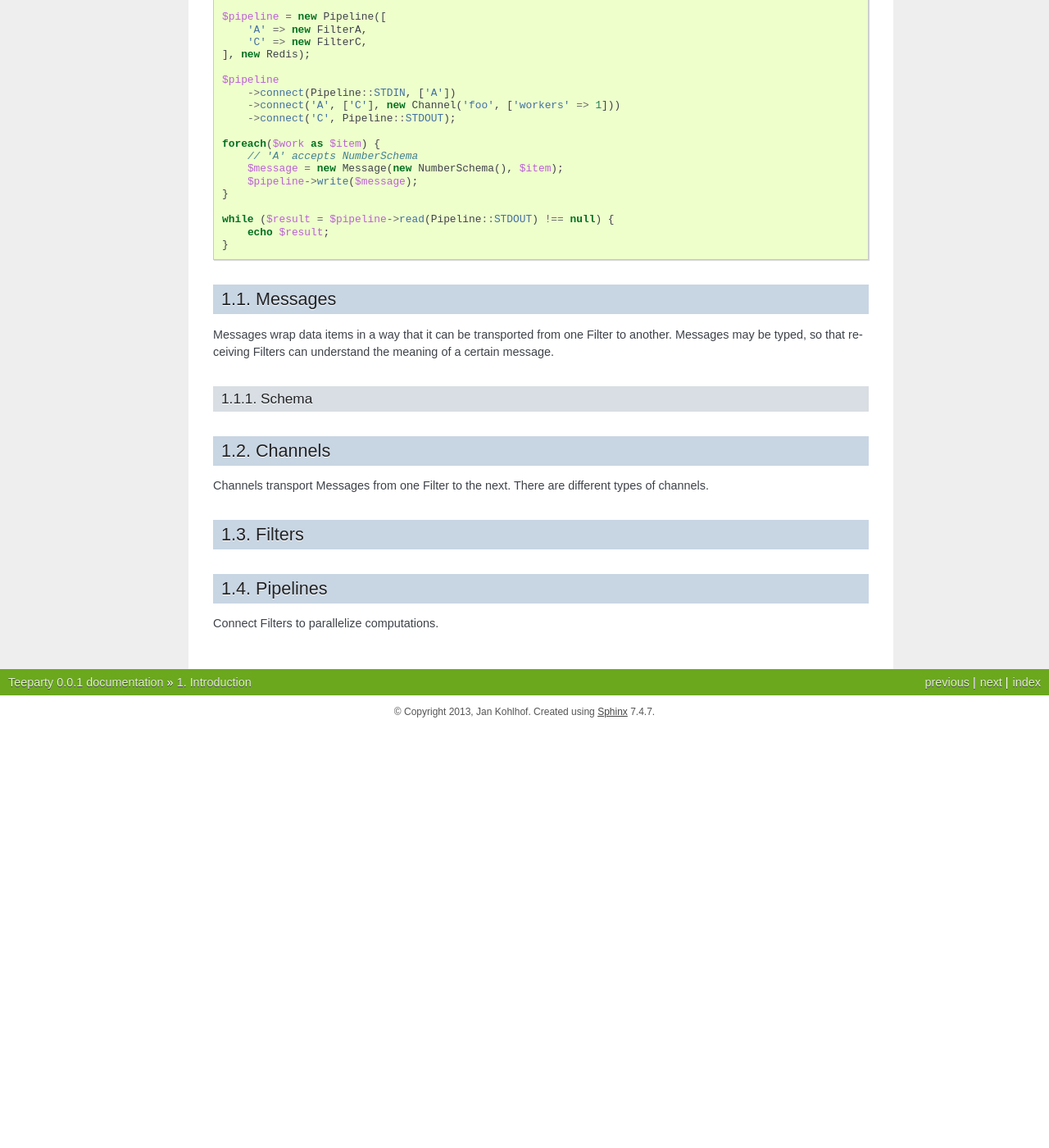
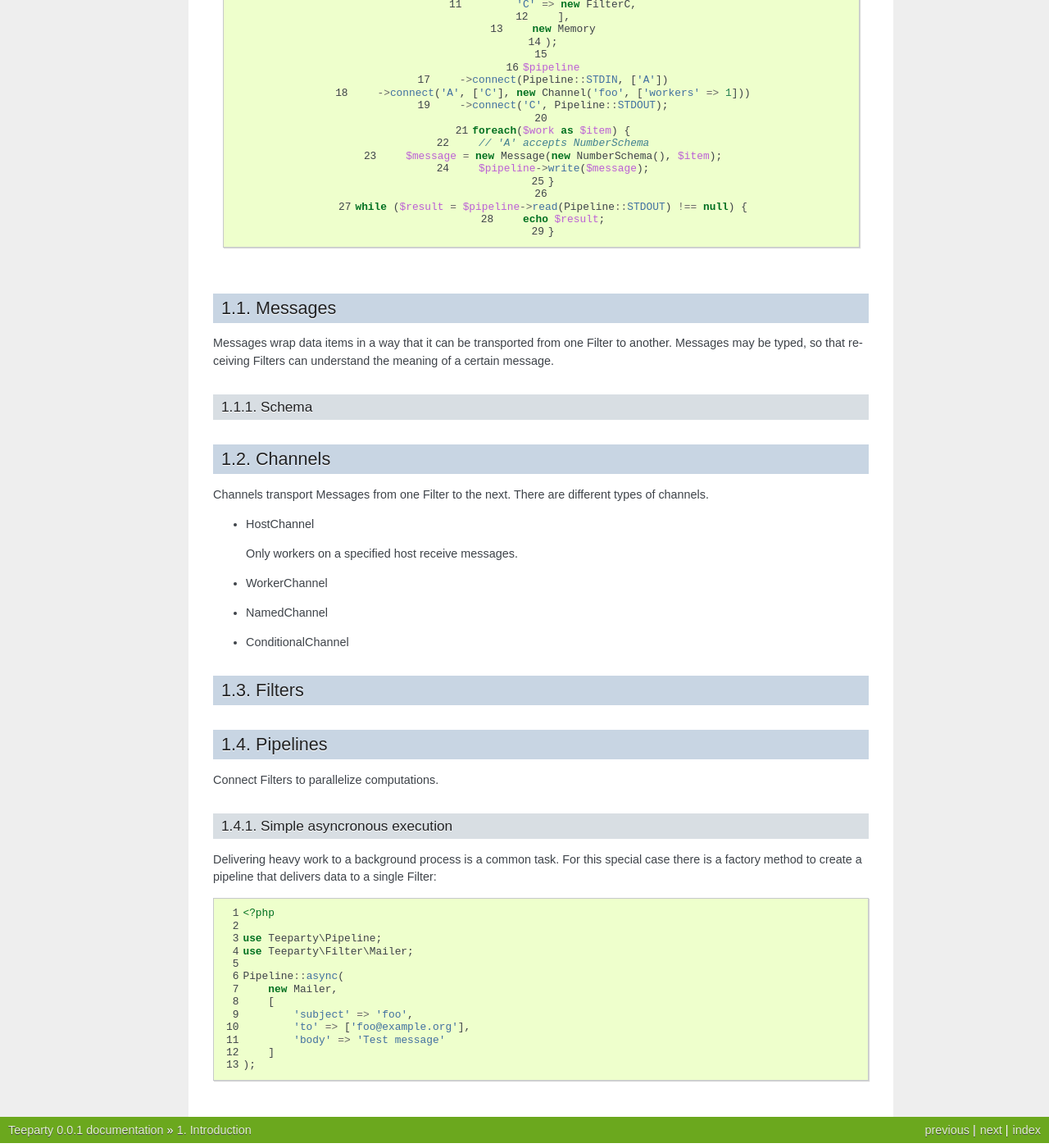
Before and after one commit to 0x20h/teeparty-php, a Sphinx documentation site: the page built from docs/source/introduction.rst, in a window 1280 px wide and 1400 px high, scrolled down 625 px. Shown: the whole window at 82% size. Built offline with Sphinx 7.4.7, drawn with Linux system fonts in a browser that asks for light colours; formulas are drawn with MathJax 3; before the commit the page ends 1513 px from its top, so only the background shows below that; some of the changed text lies outside the part shown.

Commit message:
channel types

```diff
--- a/docs/source/introduction.rst
+++ b/docs/source/introduction.rst
@@ -7,44 +7,46 @@ Introduction
 Teeparty [ti:pɑ:rt̬i] is a (asychronous) pipeline processing framework for PHP.
 
 :ref:`intro_pipelines` consist of a set of :ref:`intro_filters` that process
-:ref:`intro_messages` that are passed around through :ref:`intro_channels`.
+:ref:`intro_messages`. :ref:`intro_filters` are connected through
+:ref:`intro_channels`.
 
 .. figure:: resources/architecture.png
 
-    Abstract view of the *teeparty* processing model.
+    Abstract view of the *teeparty* processing model. The corresponding
+    configuration in PHP:
 
-    :ref:`intro_messages` are passed through :ref:`intro_channels` to
-    different :ref:`intro_filters`.
+    .. code-block:: php
+        :linenos:
 
+        <?php
+        use Teeparty\Filter;
+        use Teeparty\Channel;
+        use Teeparty\Pipeline;
+        use Teeparty\Client\Memory;
+        use Teeparty\Schema\V1\NumberSchema;
 
-.. code-block:: php
+        $pipeline = new Pipeline(
+            [
+                'A' => new FilterA,
+                'C' => new FilterC,
+            ],
+            new Memory
+        );
 
-    <?php
-    use Teeparty\Filter;
-    use Teeparty\Channel;
-    use Teeparty\Pipeline;
-    use Teeparty\Client\Redis;
-    use Teeparty\Schema\V1\NumberSchema;
+        $pipeline
+            ->connect(Pipeline::STDIN, ['A'])
+            ->connect('A', ['C'], new Channel('foo', ['workers' => 1]))
+            ->connect('C', Pipeline::STDOUT);
 
-    $pipeline = new Pipeline([
-        'A' => new FilterA,
-        'C' => new FilterC,
-    ], new Redis);
+        foreach($work as $item) {
+            // 'A' accepts NumberSchema
+            $message = new Message(new NumberSchema(), $item);
+            $pipeline->write($message);
+        }
 
-    $pipeline
-        ->connect(Pipeline::STDIN, ['A'])
-        ->connect('A', ['C'], new Channel('foo', ['workers' => 1]))
-        ->connect('C', Pipeline::STDOUT);
-
-    foreach($work as $item) {
-        // 'A' accepts NumberSchema
-        $message = new Message(new NumberSchema(), $item);
-        $pipeline->write($message);
-    }
-
-    while ($result = $pipeline->read(Pipeline::STDOUT) !== null) {
-        echo $result;
-    }
+        while ($result = $pipeline->read(Pipeline::STDOUT) !== null) {
+            echo $result;
+        }
 
 .. _intro_messages:
 
@@ -58,7 +60,6 @@ meaning of a certain message.
 Schema
 ^^^^^^
 
-
 .. _intro_channels:
 
 Channels
@@ -66,6 +67,14 @@ Channels
 
 Channels transport Messages from one Filter to the next. There are different
 types of channels.
+
+*   HostChannel
+
+    Only workers on a specified host receive messages.
+
+* WorkerChannel
+* NamedChannel
+* ConditionalChannel
 
 .. _intro_filters:
 
@@ -78,3 +87,27 @@ Pipelines
 =========
 
 Connect Filters to parallelize computations.
+
+Simple asyncronous execution
+^^^^^^^^^^^^^^^^^^^^^^^^^^^^
+
+Delivering heavy work to a background process is a common task. For this special
+case there is a factory method to create a pipeline that delivers data to a
+single Filter:
+
+.. code-block:: php
+    :linenos:
+
+    <?php
+
+    use Teeparty\Pipeline;
+    use Teeparty\Filter\Mailer;
+
+    Pipeline::async(
+        new Mailer,
+        [
+            'subject' => 'foo',
+            'to' => ['foo@example.org'],
+            'body' => 'Test message'
+        ]
+    );
```
